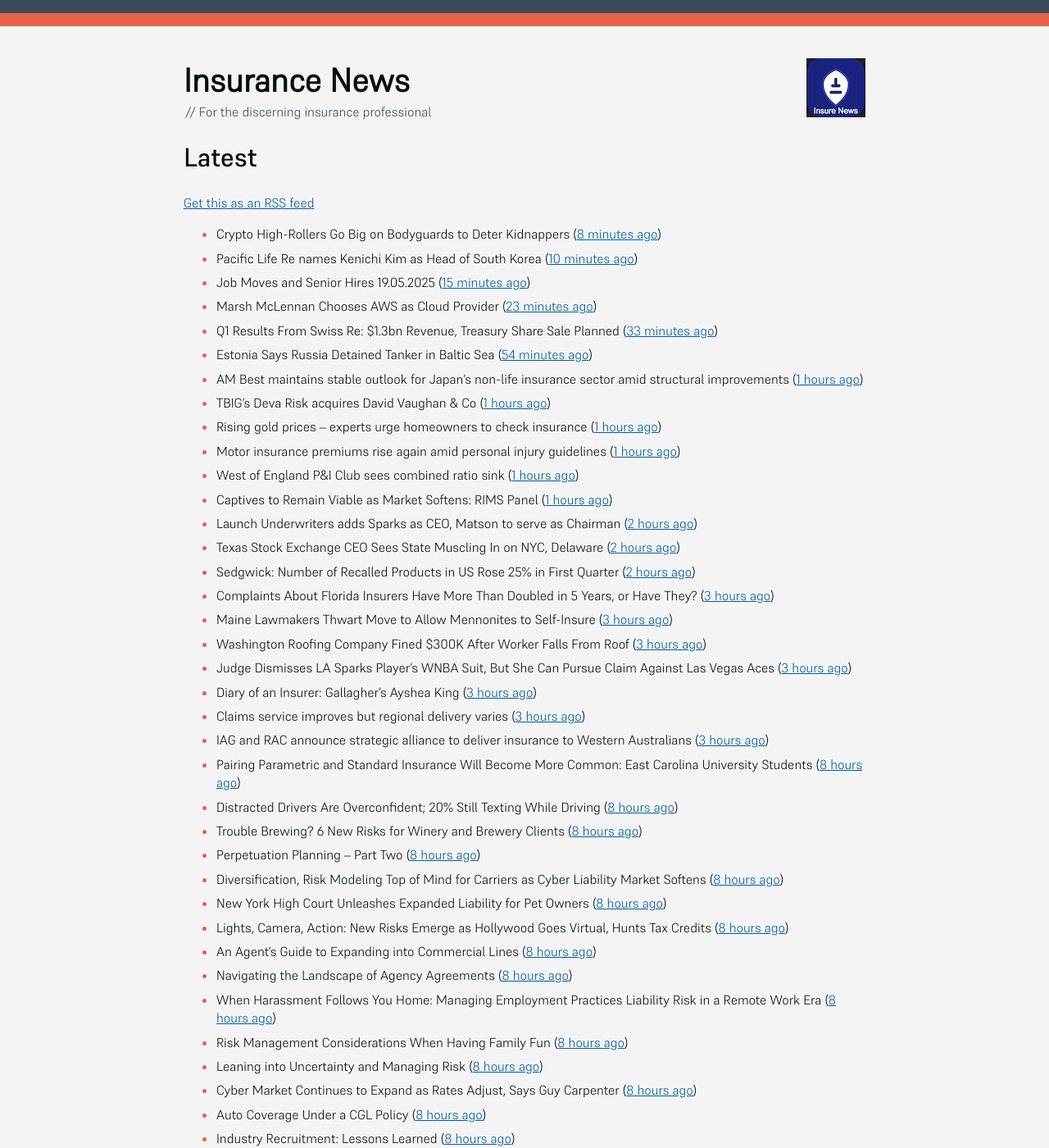
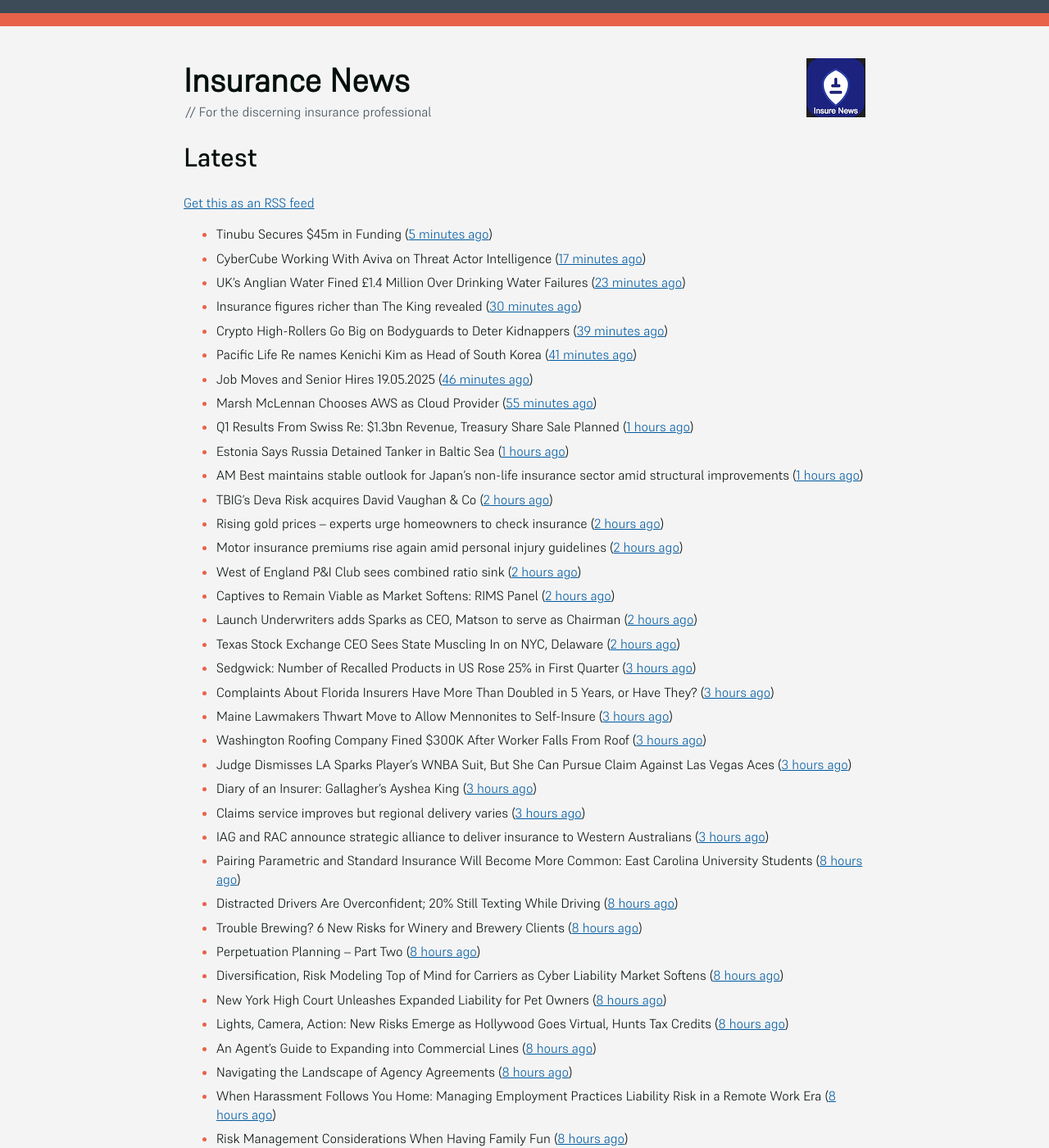
Before and after one commit to mat-0/feeds.thechels.uk, a Jekyll site: the page built from index.md, in a window 1280 px wide and 1400 px high. Shown: the whole window at 82% size. Built offline with Jekyll 4.4.1, drawn with Linux system fonts in a browser that asks for light colours; some of the changed text lies outside the part shown.

Commit message:
New Feed

```diff
--- a/index.md
+++ b/index.md
@@ -8,21 +8,25 @@ description: Latest Updates
 [Get this as an RSS feed](/feed.rss)
 
 <!-- news_marker starts -->
-- Crypto High-Rollers Go Big on Bodyguards to Deter Kidnappers ([8 minutes ago](https://www.insurancejournal.com/news/international/2025/05/19/824178.htm))
-- Pacific Life Re names Kenichi Kim as Head of South Korea ([10 minutes ago](https://www.reinsurancene.ws/pacific-life-re-names-kenichi-kim-as-head-of-south-korea/))
-- Job Moves and Senior Hires 19.05.2025 ([15 minutes ago](https://insurance-edge.net/2025/05/19/job-moves-and-senior-hires-19-05-2025/))
-- Marsh McLennan Chooses AWS as Cloud Provider ([23 minutes ago](https://insurance-edge.net/2025/05/19/marsh-mclennan-chooses-aws-as-cloud-provider/))
-- Q1 Results From Swiss Re: $1.3bn Revenue, Treasury Share Sale Planned ([33 minutes ago](https://insurance-edge.net/2025/05/19/q1-results-from-swiss-re-1-3bn-revenue-treasury-share-sale-planned/))
-- Estonia Says Russia Detained Tanker in Baltic Sea ([54 minutes ago](https://www.insurancejournal.com/news/international/2025/05/19/824175.htm))
+- Tinubu Secures $45m in Funding ([5 minutes ago](https://insurance-edge.net/2025/05/19/tinubu-secures-45m-in-funding/))
+- CyberCube Working With Aviva on Threat Actor Intelligence ([17 minutes ago](https://insurance-edge.net/2025/05/19/cybercube-working-with-aviva-on-threat-actor-intelligence/))
+- UK’s Anglian Water Fined £1.4 Million Over Drinking Water Failures ([23 minutes ago](https://www.insurancejournal.com/news/international/2025/05/19/824185.htm))
+- Insurance figures richer than The King revealed ([30 minutes ago](https://www.postonline.co.uk/news/7957777/insurance-figures-richer-than-the-king-revealed))
+- Crypto High-Rollers Go Big on Bodyguards to Deter Kidnappers ([39 minutes ago](https://www.insurancejournal.com/news/international/2025/05/19/824178.htm))
+- Pacific Life Re names Kenichi Kim as Head of South Korea ([41 minutes ago](https://www.reinsurancene.ws/pacific-life-re-names-kenichi-kim-as-head-of-south-korea/))
+- Job Moves and Senior Hires 19.05.2025 ([46 minutes ago](https://insurance-edge.net/2025/05/19/job-moves-and-senior-hires-19-05-2025/))
+- Marsh McLennan Chooses AWS as Cloud Provider ([55 minutes ago](https://insurance-edge.net/2025/05/19/marsh-mclennan-chooses-aws-as-cloud-provider/))
+- Q1 Results From Swiss Re: $1.3bn Revenue, Treasury Share Sale Planned ([1 hours ago](https://insurance-edge.net/2025/05/19/q1-results-from-swiss-re-1-3bn-revenue-treasury-share-sale-planned/))
+- Estonia Says Russia Detained Tanker in Baltic Sea ([1 hours ago](https://www.insurancejournal.com/news/international/2025/05/19/824175.htm))
 - AM Best maintains stable outlook for Japan’s non-life insurance sector amid structural improvements ([1 hours ago](https://www.reinsurancene.ws/am-best-maintains-stable-outlook-for-japans-non-life-insurance-sector-amid-structural-improvements/))
-- TBIG's Deva Risk acquires David Vaughan & Co ([1 hours ago](https://www.insurancebusinessmag.com/uk/news/breaking-news/tbigs-deva-risk-acquires-david-vaughan-and-co-536120.aspx))
-- Rising gold prices – experts urge homeowners to check insurance ([1 hours ago](https://www.insurancebusinessmag.com/uk/news/property-insurance/rising-gold-prices--experts-urge-homeowners-to-check-insurance-536119.aspx))
-- Motor insurance premiums rise again amid personal injury guidelines ([1 hours ago](https://www.insurancebusinessmag.com/uk/news/auto-motor/motor-insurance-premiums-rise-again-amid-personal-injury-guidelines-536118.aspx))
-- West of England P&I Club sees combined ratio sink ([1 hours ago](https://www.insurancebusinessmag.com/uk/news/marine/west-of-england-pandi-club-sees-combined-ratio-sink-536117.aspx))
-- Captives to Remain Viable as Market Softens: RIMS Panel ([1 hours ago](https://www.insurancejournal.com/news/national/2025/05/19/823940.htm))
+- TBIG's Deva Risk acquires David Vaughan & Co ([2 hours ago](https://www.insurancebusinessmag.com/uk/news/breaking-news/tbigs-deva-risk-acquires-david-vaughan-and-co-536120.aspx))
+- Rising gold prices – experts urge homeowners to check insurance ([2 hours ago](https://www.insurancebusinessmag.com/uk/news/property-insurance/rising-gold-prices--experts-urge-homeowners-to-check-insurance-536119.aspx))
+- Motor insurance premiums rise again amid personal injury guidelines ([2 hours ago](https://www.insurancebusinessmag.com/uk/news/auto-motor/motor-insurance-premiums-rise-again-amid-personal-injury-guidelines-536118.aspx))
+- West of England P&I Club sees combined ratio sink ([2 hours ago](https://www.insurancebusinessmag.com/uk/news/marine/west-of-england-pandi-club-sees-combined-ratio-sink-536117.aspx))
+- Captives to Remain Viable as Market Softens: RIMS Panel ([2 hours ago](https://www.insurancejournal.com/news/national/2025/05/19/823940.htm))
 - Launch Underwriters adds Sparks as CEO, Matson to serve as Chairman ([2 hours ago](https://www.reinsurancene.ws/launch-underwriters-adds-sparks-as-ceo-matson-to-serve-as-chairman/))
 - Texas Stock Exchange CEO Sees State Muscling In on NYC, Delaware ([2 hours ago](https://www.insurancejournal.com/news/southcentral/2025/05/19/824129.htm))
-- Sedgwick: Number of Recalled Products in US Rose 25% in First Quarter ([2 hours ago](https://www.insurancejournal.com/news/national/2025/05/19/824155.htm))
+- Sedgwick: Number of Recalled Products in US Rose 25% in First Quarter ([3 hours ago](https://www.insurancejournal.com/news/national/2025/05/19/824155.htm))
 - Complaints About Florida Insurers Have More Than Doubled in 5 Years, or Have They? ([3 hours ago](https://www.insurancejournal.com/news/southeast/2025/05/19/824138.htm))
 - Maine Lawmakers Thwart Move to Allow Mennonites to Self-Insure ([3 hours ago](https://www.insurancejournal.com/news/east/2025/05/19/824161.htm))
 - Washington Roofing Company Fined $300K After Worker Falls From Roof ([3 hours ago](https://www.insurancejournal.com/news/west/2025/05/19/823964.htm))
@@ -45,12 +49,9 @@ description: Latest Updates
 - Cyber Market Continues to Expand as Rates Adjust, Says Guy Carpenter ([8 hours ago](https://www.insurancejournal.com/magazines/mag-features/2025/05/19/823744.htm))
 - Auto Coverage Under a CGL Policy ([8 hours ago](https://www.insurancejournal.com/magazines/mag-features/2025/05/19/823743.htm))
 - Industry Recruitment: Lessons Learned ([8 hours ago](https://www.insurancejournal.com/magazines/mag-features/2025/05/19/823742.htm))
-- Dog Bite Claims Soar in Frequency and Cost: Report ([8 hours ago](https://www.insurancejournal.com/magazines/mag-features/2025/05/19/823741.htm))
 - How IoT complements Plymouth Rock's coverage strategy ([12 hours ago](https://www.dig-in.com/news/plymouth-rock-uses-iot-technology-to-manage-risks))
 - Independent agents need data support to use agentic AI ([13 hours ago](https://www.dig-in.com/news/independent-agents-need-data-support-to-use-agentic-ai))
-- Flood and Subsidence Claims Are on The Rise in The UK ([1 days ago](https://insurance-edge.net/2025/05/17/flood-and-subsidence-claims-are-on-the-rise-in-the-uk/))
-- Guidewire Releases Study on EU Customer Attitudes Towards Insurers ([2 days ago](https://insurance-edge.net/2025/05/16/guidewire-releases-study-on-eu-customer-attitudes-towards-insurers/))
-- Farmer Fined After Quadbike Tragedy ([2 days ago](https://insurance-edge.net/2025/05/16/farmer-fined-after-quadbike-tragedy/))
+- Flood and Subsidence Claims Are on The Rise in The UK ([2 days ago](https://insurance-edge.net/2025/05/17/flood-and-subsidence-claims-are-on-the-rise-in-the-uk/))
 - CIAB reports moderation in commercial insurance premium increases for Q1’25 ([2 days ago](https://www.reinsurancene.ws/ciab-reports-moderation-in-commercial-insurance-premium-increases-for-q125/))
 - Zurich NA’s Fox to lead US National Accounts, Caminiti promoted to CUO ([2 days ago](https://www.reinsurancene.ws/zurich-nas-fox-to-lead-us-national-accounts-caminiti-promoted-to-cuo/))
 - Basel Committee resists US pressure to downplay climate risk ([2 days ago](https://www.dig-in.com/articles/basel-committee-resists-us-pressure-to-downplay-climate-risk))
@@ -75,7 +76,7 @@ description: Latest Updates
 - Insurance moves: Rokstone, Insurance Advisory, Evolution Claims and AXA XL ([3 days ago](https://www.insurancebusinessmag.com/uk/news/breaking-news/insurance-moves-rokstone-insurance-advisory-evolution-claims-and-axa-xl-535937.aspx))
 - Interest in AI grows but adoption remains limited - LMA ([3 days ago](https://www.insurancebusinessmag.com/uk/news/technology/interest-in-ai-grows-but-adoption-remains-limited--lma-535936.aspx))
 - Penny Black’s Social Diary: Markerstudy’s premiere; iCan’s lassi ([3 days ago](https://www.postonline.co.uk/people/7957568/penny-blacks-social-diary-markerstudys-premiere-icans-lassi))
-- What Tiernan will find in the Lloyd's CEO in-tray ([3 days ago](https://www.postonline.co.uk/lloydslondon/7957720/what-tiernan-will-find-in-the-lloyds-ceo-in-tray))
+- What Tiernan will find in the Lloyd’s CEO in-tray ([3 days ago](https://www.postonline.co.uk/lloydslondon/7957720/what-tiernan-will-find-in-the-lloyds-ceo-in-tray))
 - How insurers can use systemic risk knowledge internally ([3 days ago](https://www.dig-in.com/opinion/how-insurers-can-use-systemic-risk-knowledge-internally))
 - Marsh McLennan moves to Amazon cloud; ZestyAI in Connecticut and West Virginia: Insurtech news ([3 days ago](https://www.dig-in.com/news/marsh-mclennan-to-amazon-cloud-zestyai-and-insurtech-news))
 - WTW report exposes shifting terrorism insurance risks ([3 days ago](https://www.insurancebusinessmag.com/uk/news/breaking-news/wtw-report-exposes-shifting-terrorism-insurance-risks-535909.aspx))
```
Also changed, not shown: other parts of index.md (+4 -5 lines).
